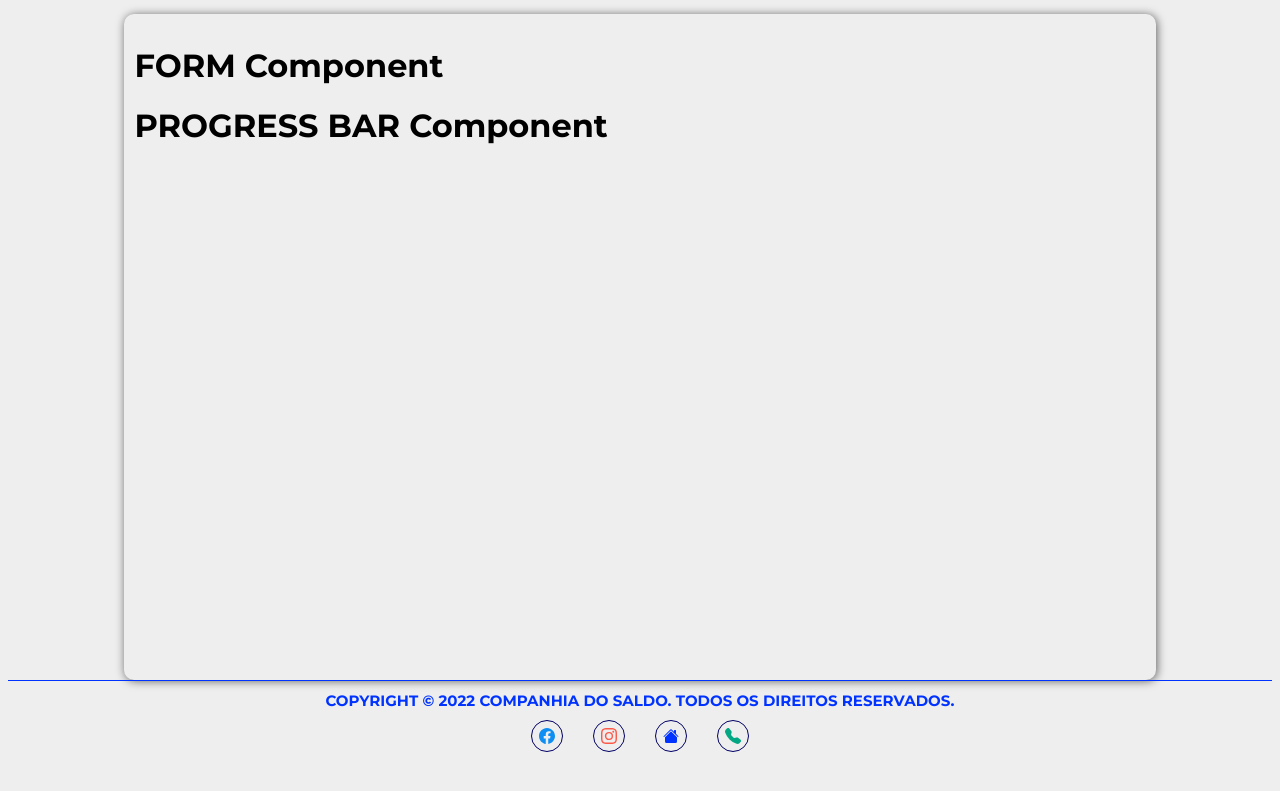
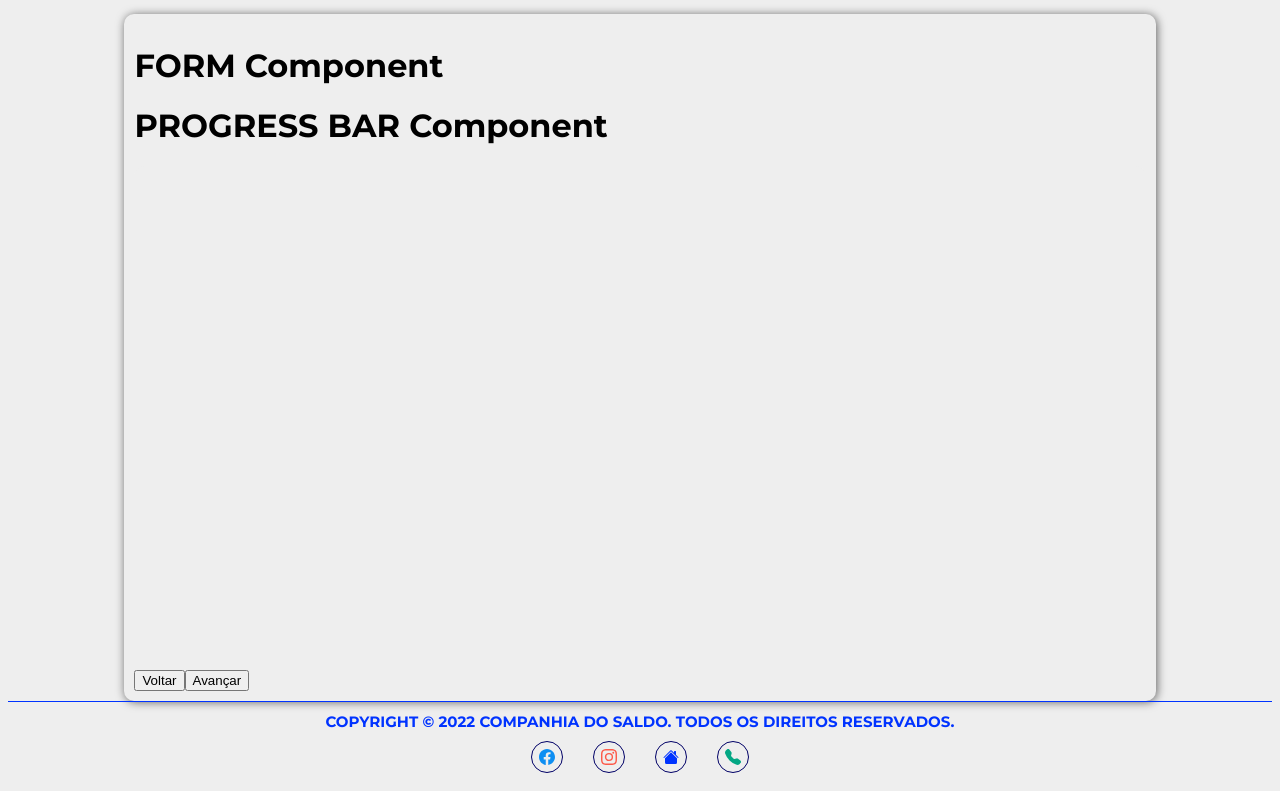
Before and after one commit to marcusviniciusmo/Companhia_Do_Saldo_Website, a React (Vite) app in the folder frontend/: page /orders in a window 1280 px wide. Shown: the part 646-1437 px from the top of the page. Before the commit the page ends 1416 px from the top, so only its background shows below. Built offline with nearby package versions, Linux system fonts and the light colour scheme.

Commit message:
Create the logic to control the form with buttons

```diff
--- a/frontend/src/components/Form/index.tsx
+++ b/frontend/src/components/Form/index.tsx
@@ -12,6 +12,16 @@ export function Form() {
     setMockedData(MockedData)
   }, []);
 
+  const prevForm = () => {
+    if (index > 0)
+      setIndex(index - 1);
+  };
+
+  const nextForm = () => {
+    if (index + 1 < mockedData?.content!?.length)
+      setIndex(index + 1);
+  };
+
   return (
     <Container>
       <h1>FORM Component</h1>
@@ -19,6 +29,9 @@ export function Form() {
       <ProgressBar />
 
       <View src={mockedData?.content[index]} />
+
+      <button onClick={prevForm}>Voltar</button>
+      <button onClick={nextForm}>Avançar</button>
     </Container>
   );
 };
```
